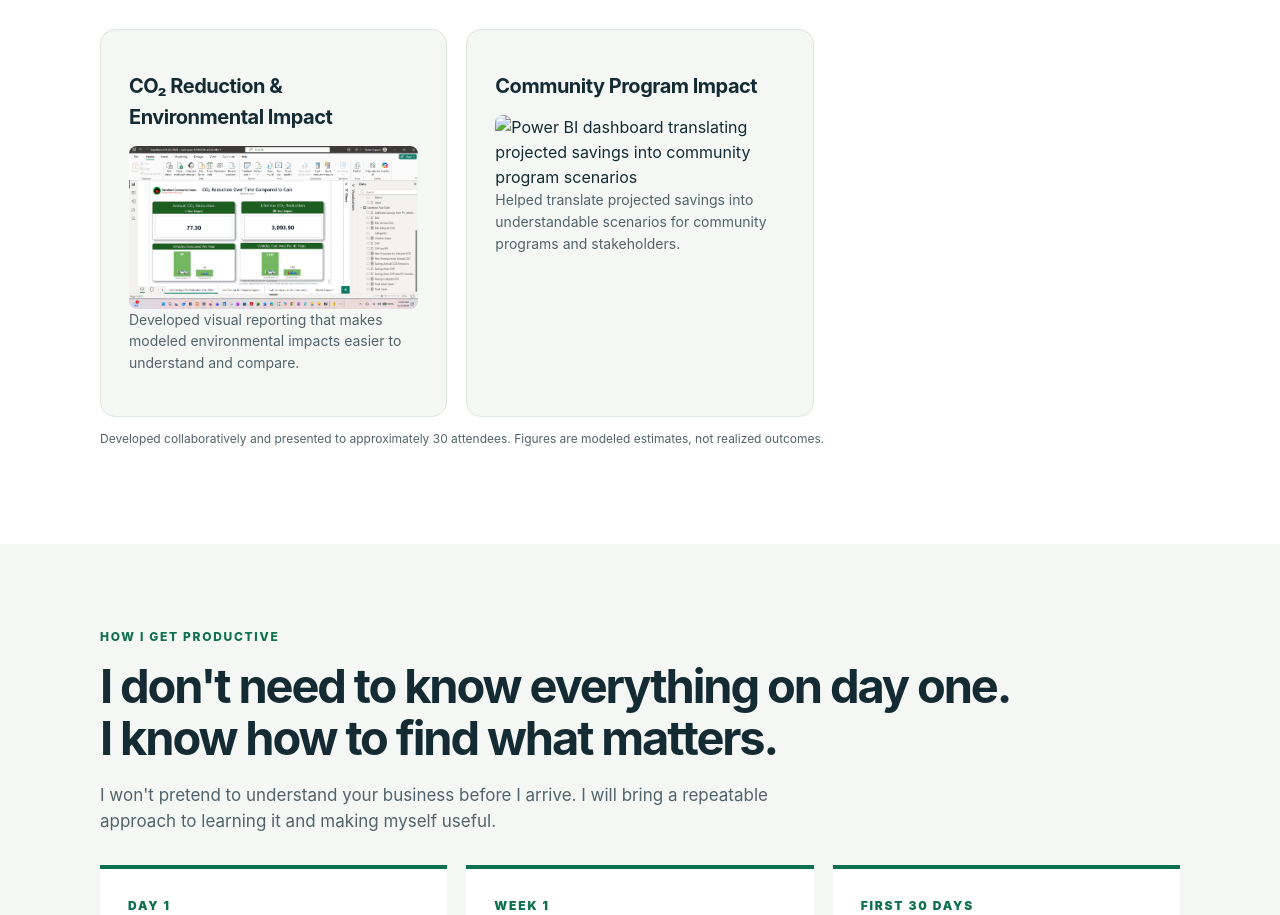
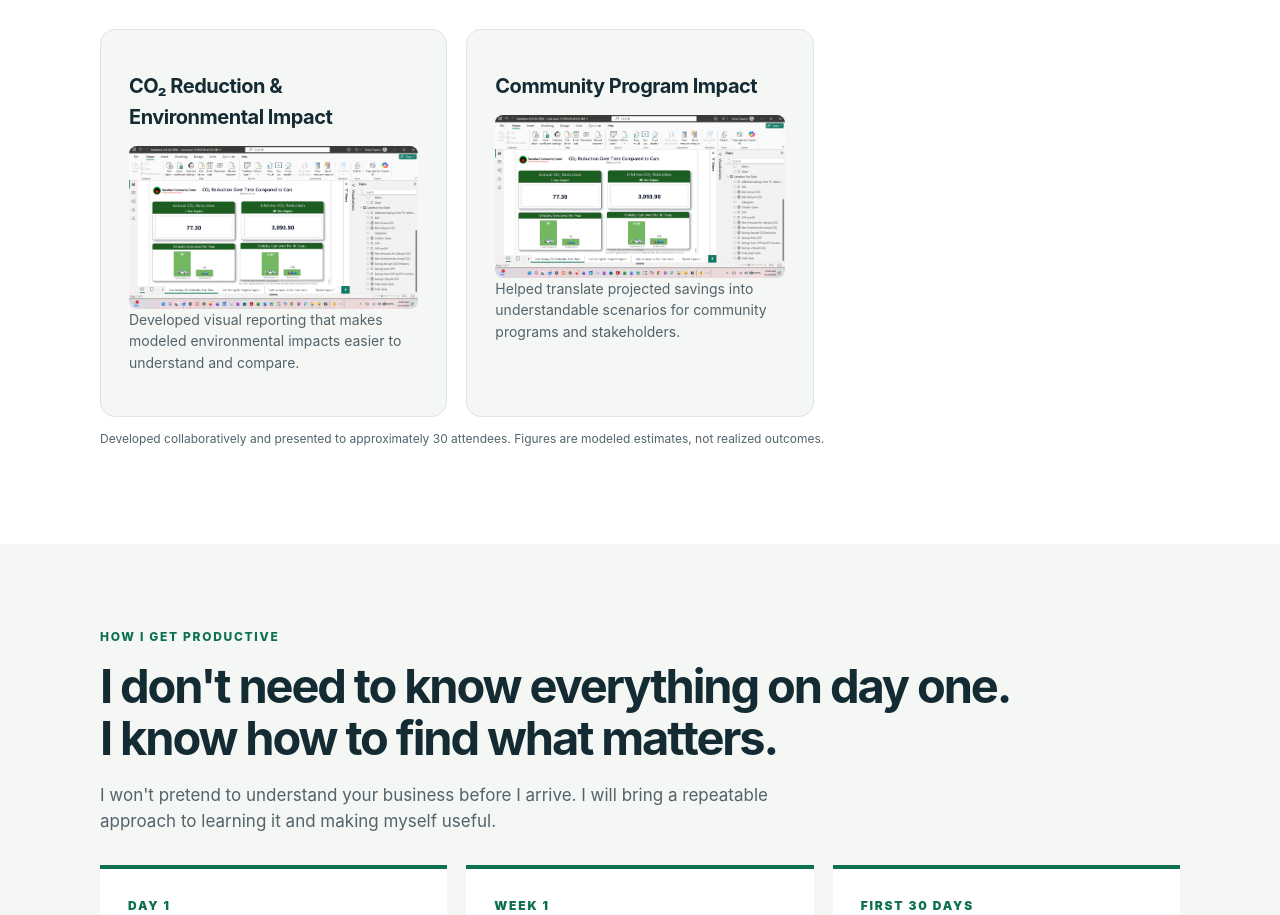
Before and after one commit to KateeMakesItClick/KateeMakesItClick.github.io, a plain HTML site: page index.html in a window 1280 px wide. Shown: the part 2719-3634 px from the top of the page. Drawn offline with Linux system fonts and the light colour scheme.

Commit message:
Update image source in Community Program Impact section

```diff
--- a/index.html
+++ b/index.html
@@ -48,7 +48,7 @@
       <article class="case">
         <h3>Community Program Impact</h3>
         <img
-          src="Cost Savings and Community Programs.png"
+          src="Cost Savings and Community Programs Dashboard.png"
           alt="Power BI dashboard translating projected savings into community program scenarios"
           loading="lazy"
           style="width:100%;height:auto;border-radius:8px;"
```
